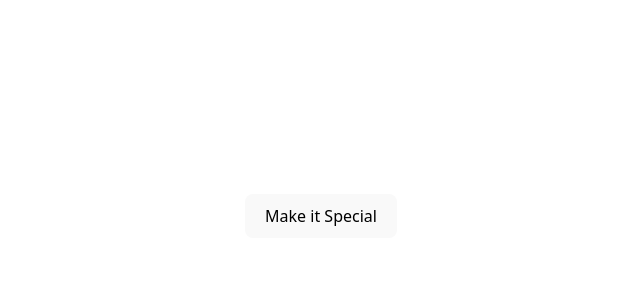
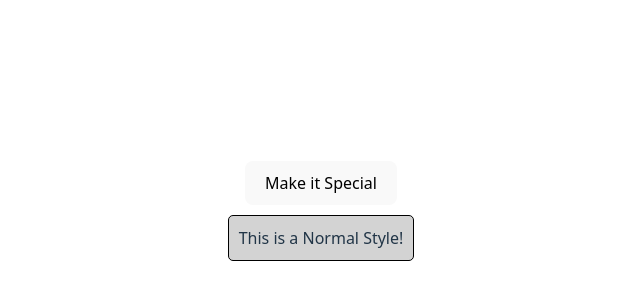
Before and after one commit to tanjirhc/react-dynamic-styling, a React (Vite) app: page / in a window 1280 px wide. Shown: the part 184-484 px from the top of the page, without its empty margins (319-959 px from the left). Built offline with nearby package versions, Linux system fonts and the light colour scheme.

Commit message:
styling with object

```diff
--- a/src/components/ConditionalStyle/ConditionalStyle.jsx
+++ b/src/components/ConditionalStyle/ConditionalStyle.jsx
@@ -1,9 +1,22 @@
 import React from 'react'
 
 const ConditionalStyle = () => {
+
+    const commonStyle = {
+        padding: '10px',
+        border: '1px solid black',
+        borderRadius: '5px',
+        margin: '10px 0',
+        backgroundColor: 'lightgray'
+        }
+
   return (
     <div>
       <button>Make it Special</button>
+
+      <div style={commonStyle}>
+        This is a Normal Style!
+      </div>
     </div>
   )
 }
```
